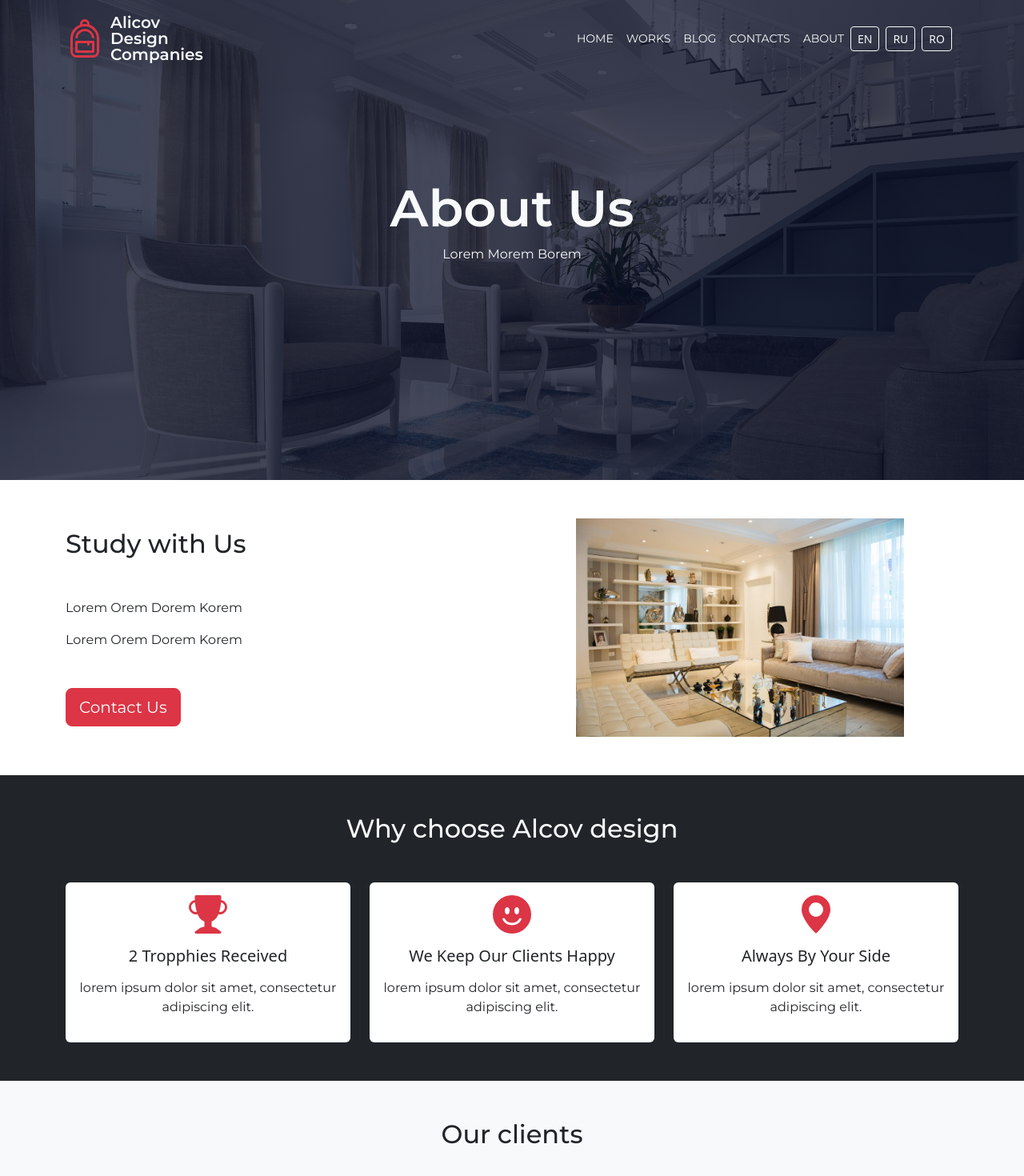
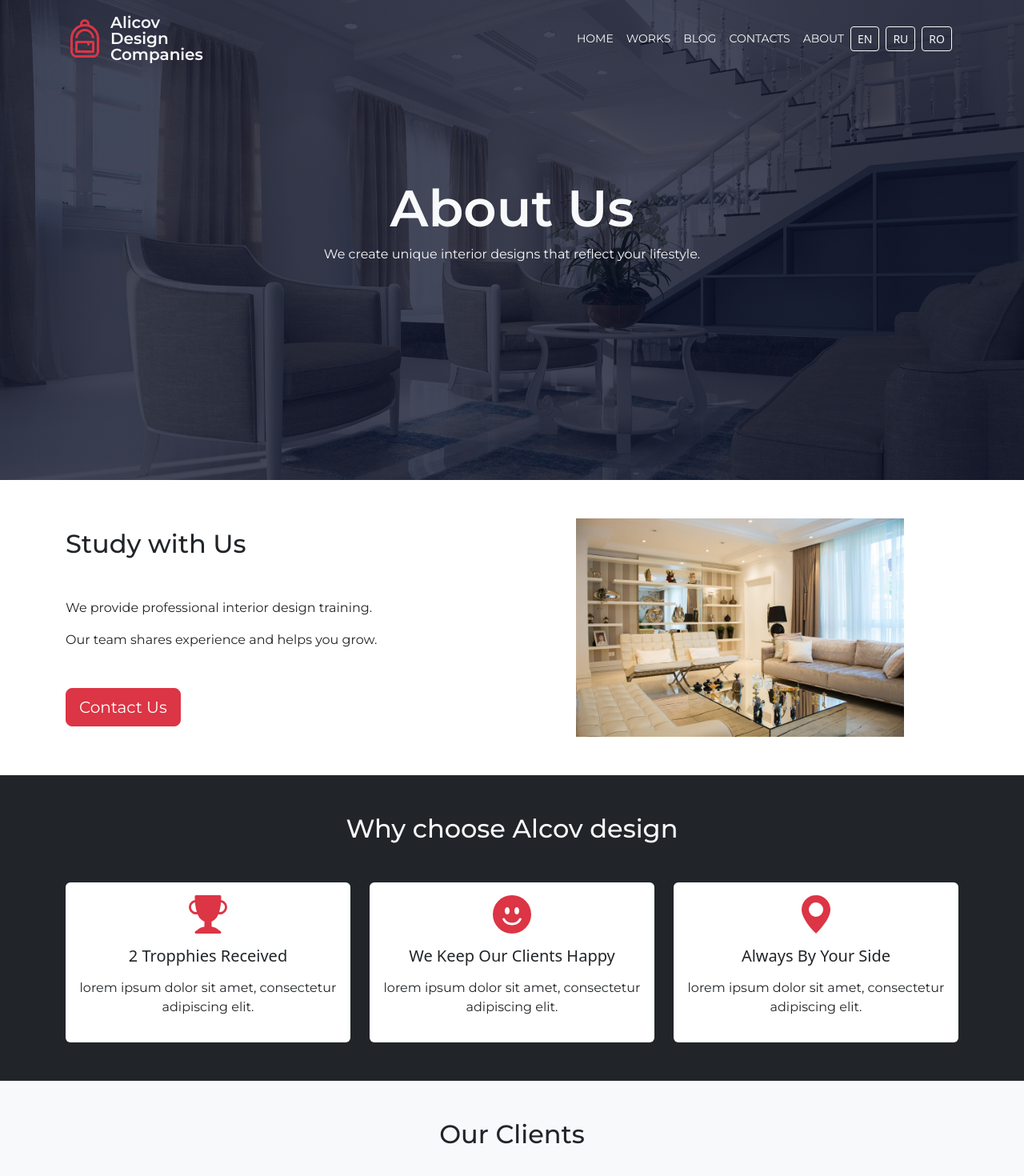
Before and after one commit to Gol-Stan/interior, a React (Create React App) app in the folder Frontend/: page /about in a window 1280 px wide. Shown: the top 1470 px of the page at 80% size. Built offline with nearby package versions, Linux system fonts and the light colour scheme.

Commit message:
language about added

```diff
--- a/Frontend/src/locales/en.json
+++ b/Frontend/src/locales/en.json
@@ -76,5 +76,14 @@
       { "title": "Blog3", "description": "Lorem" },
       { "title": "Blog4", "description": "Lorem" }
     ]
+  },
+  "about": {
+    "title": "About Us",
+    "subtitle": "We create unique interior designs that reflect your lifestyle.",
+    "study_title": "Study with Us",
+    "study_p1": "We provide professional interior design training.",
+    "study_p2": "Our team shares experience and helps you grow.",
+    "contact_btn": "Contact Us",
+    "clients_title": "Our Clients"
   }
 }
--- a/Frontend/src/locales/ro.json
+++ b/Frontend/src/locales/ro.json
@@ -76,5 +76,14 @@
       { "title": "Blog3", "description": "Descriere" },
       { "title": "Blog4", "description": "Descriere" }
     ]
+  },
+  "about": {
+    "title": "Despre noi",
+    "subtitle": "Creăm interioare unice care reflectă stilul dvs. de viață.",
+    "study_title": "Studiază cu noi",
+    "study_p1": "Oferim cursuri profesionale de design interior.",
+    "study_p2": "Echipa noastră împărtășește experiența și vă ajută să evoluați.",
+    "contact_btn": "Contactați-ne",
+    "clients_title": "Clienții noștri"
   }
 }
--- a/Frontend/src/locales/ru.json
+++ b/Frontend/src/locales/ru.json
@@ -76,5 +76,14 @@
       { "title": "Блог3", "description": "Описание" },
       { "title": "Блог4", "description": "Описание" }
     ]
+  },
+  "about": {
+    "title": "О нас",
+    "subtitle": "Мы создаем уникальные интерьеры, отражающие ваш образ жизни.",
+    "study_title": "Учитесь с нами",
+    "study_p1": "Мы предлагаем профессиональное обучение интерьерному дизайну.",
+    "study_p2": "Наша команда делится опытом и помогает вам развиваться.",
+    "contact_btn": "Связаться с нами",
+    "clients_title": "Наши клиенты"
   }
 }
--- a/Frontend/src/pages/About/About.jsx
+++ b/Frontend/src/pages/About/About.jsx
@@ -6,41 +6,30 @@ import ChooseSection from "../../components/ChooseSection/ChooseSection";
 import Client1 from '../../utils/images/115783931601b5c.webp'
 import Client2 from '../../utils/images/company-logo-transparent-png-19.png'
 import Client3 from '../../utils/images/_-mWIBoT95TO3mX.png'
+import { useTranslation } from 'react-i18next';
 
-const clients = [
-    {
-        id: 1,
-        img: [Client1]
-    },
-    {
-        id: 2,
-        img: [Client2]
-    },
-    {
-        id: 3,
-        img: [Client3]
-    },
-
-];
+const images = [Client1, Client2, Client3];
 
 function About() {
+    const { t } = useTranslation();
+
     return (
         <div className='about-page'>
             <header className='height-75'>
                 <div className='container h-100 d-flex flex-column align-items-center justify-content-center text-light'>
-                    <h1 className='text-center fw-semibold'>About Us</h1>
-                    <p className='text-center w-75 mb-5'>Lorem Morem Borem</p>
+                    <h1 className='text-center fw-semibold'>{t("about.title")}</h1>
+                    <p className='text-center w-75 mb-5'>{t("about.subtitle")}</p>
                 </div>
             </header>
 
             <div className='container my-5'>
                 <div className='row'>
                     <div className='col-lg-6 d-flex flex-column justify-content-center mb-4 mb-lg-0'>
-                        <h2 className='mb-4 mb-lg-5'>Study with Us</h2>
-                        <p>Lorem Orem Dorem Korem</p>
-                        <p className='mb-4 mb-lg-5'>Lorem Orem Dorem Korem</p>
+                        <h2 className='mb-4 mb-lg-5'>{t("about.study_title")}</h2>
+                        <p>{t("about.study_p1")}</p>
+                        <p className='mb-4 mb-lg-5'>{t("about.study_p2")}</p>
                         <Link to='/contact'>
-                            <button type='button' className='btn btn-danger btn-lg mx-o mx-sm my-2 my-sm-0'>Contact Us</button>
+                            <button type='button' className='btn btn-danger btn-lg mx-o mx-sm my-2 my-sm-0'>{t("about.contact_btn")}</button>
                         </Link>
                     </div>
                     <div className='col-lg-6 d-flex justify-content-center'>
@@ -55,11 +44,11 @@ function About() {
 
             <div className='bg-body-tertiary py-5'>
                 <div className='container'>
-                    <h2 className='text-center mb-5'>Our clients</h2>
+                    <h2 className='text-center mb-5'>{t("about.clients_title")}</h2>
                     <div className='row g-4'>
-                        {clients.map((client) => (
-                            <div key={client.id} className='col-md-4'>
-                                <img src={client.img} className='img-fluid' alt='' />
+                        {images.map((client, index) => (
+                            <div key={index} className='col-md-4'>
+                                <img src={images[index]} className='img-fluid' alt='' />
                             </div>
                             ))}
                     </div>
```
